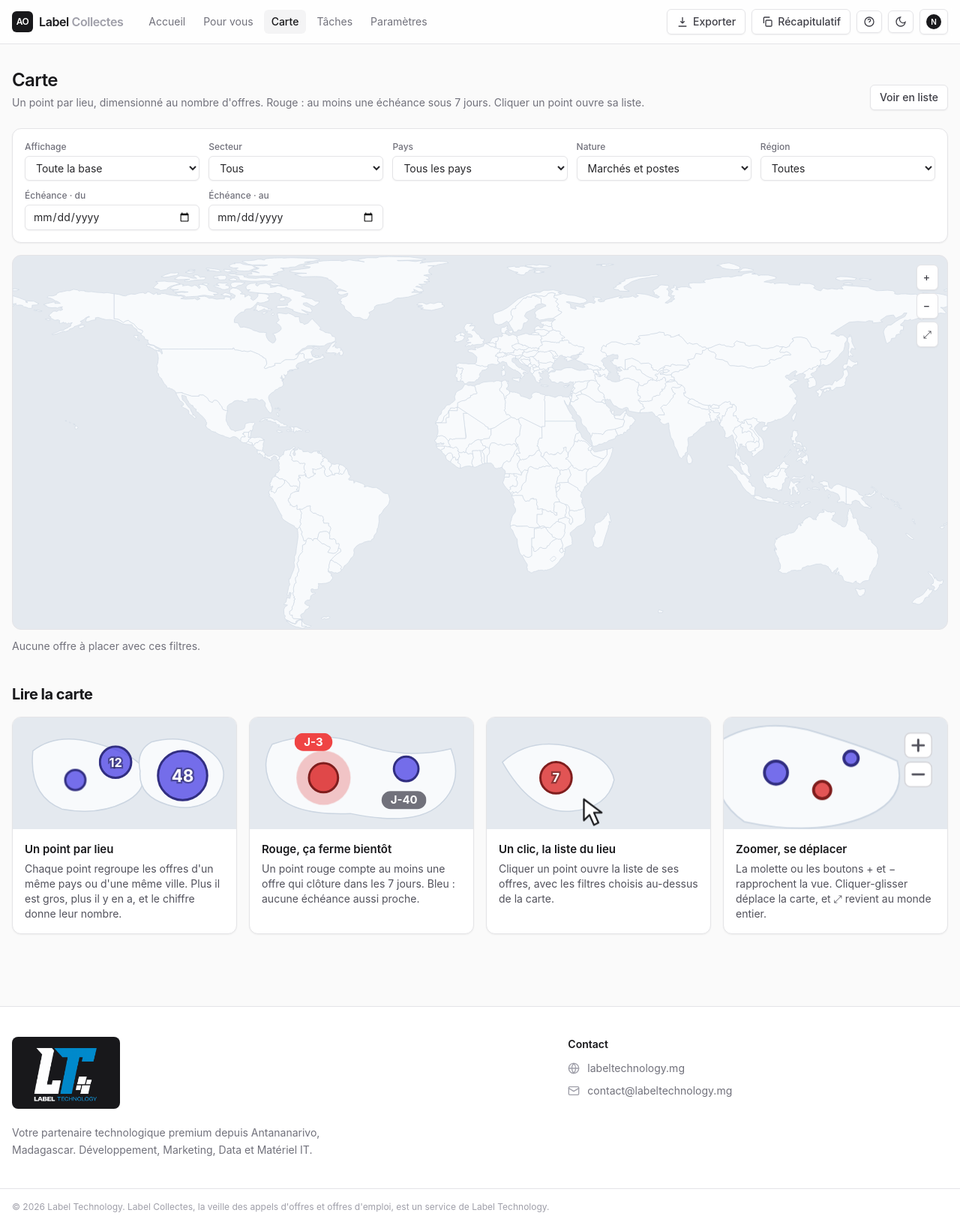
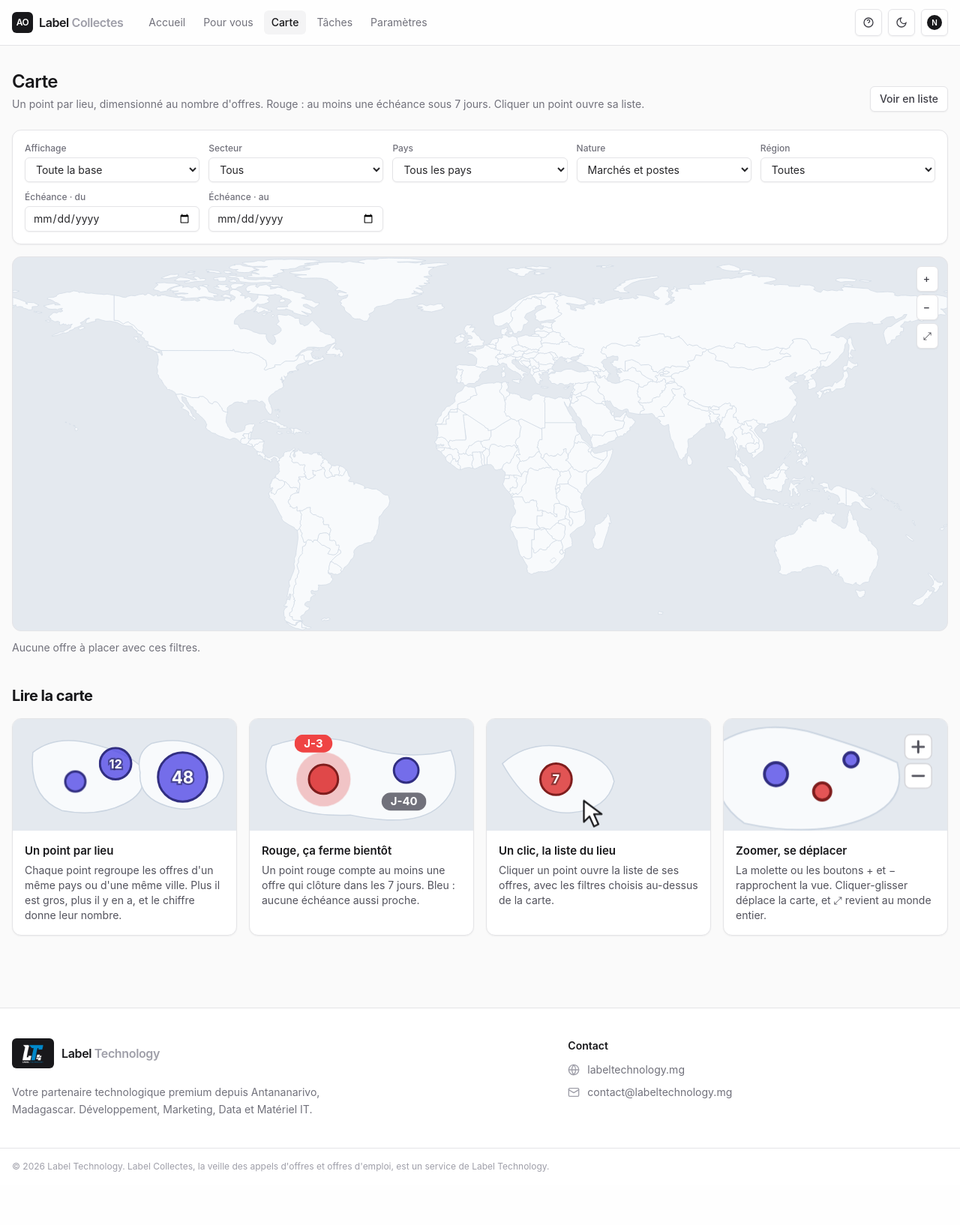
Before and after one commit to bry4ng4rrix/appels-offre, a Django app: page /carte/ in a window 1280 px wide. Shown: the whole page at 75% size. After the commit the page ends 1563 px from the top, so only its background shows below. Run offline with Django 5.2, Linux system fonts and the light colour scheme; the visitor is signed in with stand-in values (Sample User, id 1); data comes from the database, SQL or seed files in the repository; data that the repository does not hold is empty; parts of the project's set-up code (start-up, migrations or seed data) failed here and were passed over.

Commit message:
pied et base template modifications de base

```diff
--- a/templates/_pied.html
+++ b/templates/_pied.html
@@ -4,9 +4,12 @@ Memes couleurs, bordures et logo que l'en-tete de base.html, clair comme sombre.
   <div class="mx-auto grid max-w-7xl gap-8 px-4 py-10 md:grid-cols-[minmax(0,1.4fr)_minmax(0,1fr)]">
     <div>
       <a href="https://labeltechnology.mg" target="_blank" rel="noopener"
-         class="inline-block rounded-lg bg-zinc-900 focus-visible:outline-2 focus-visible:outline-offset-4 focus-visible:outline-indigo-500 dark:bg-transparent">
+         class="inline-flex items-center gap-2.5 rounded-md font-semibold tracking-tight text-zinc-900 focus-visible:outline-2 focus-visible:outline-offset-4 focus-visible:outline-indigo-500 dark:text-zinc-100">
         {# Logo blanc et bleu sur fond transparent : plaque sombre pour rester lisible en theme clair. #}
-        <img src="{% static 'img/logo-label.png' %}" alt="Label Technology" width="144" height="96" class="h-24 w-auto">
+        <span class="rounded-md bg-zinc-900 p-1 dark:bg-zinc-800" aria-hidden="true">
+          <img src="{% static 'img/logo-label.png' %}" alt="" width="48" height="32" class="h-8 w-12">
+        </span>
+        <span class="text-base">Label <span class="text-zinc-400">Technology</span></span>
       </a>
       <p class="mt-4 max-w-md leading-relaxed">
         Votre partenaire technologique premium depuis Antananarivo, Madagascar. Développement, Marketing, Data et Matériel IT.
--- a/templates/base.html
+++ b/templates/base.html
@@ -69,45 +69,30 @@
             Tout lancer
           </button>
         {% endif %}
-        <details class="relative">
-          <summary class="btn cursor-pointer list-none" data-aide-page="web-liste" data-aide-ordre="7"
-                   data-aide-titre="Exporter" data-aide="Télécharge les offres affichées, avec vos filtres, en CSV (s'ouvre dans Excel) ou en JSON.">
-            <svg class="size-4" viewBox="0 0 24 24" fill="none" stroke="currentColor" stroke-width="2" aria-hidden="true"><path d="M12 3v12m0 0-4-4m4 4 4-4M4 21h16"/></svg>
-            <span class="max-sm:sr-only">Exporter</span>
-          </summary>
-          <div class="absolute right-0 z-40 mt-1 w-40 overflow-hidden rounded-md border border-zinc-200 bg-white py-1 text-sm shadow-lg dark:border-zinc-800 dark:bg-zinc-900">
-            <a class="block px-3 py-1.5 hover:bg-zinc-50 dark:hover:bg-zinc-800" href="{% url 'web-exporter' %}?format=csv&amp;{{ request.GET.urlencode }}">CSV (Excel)</a>
-            <a class="block px-3 py-1.5 hover:bg-zinc-50 dark:hover:bg-zinc-800" href="{% url 'web-exporter' %}?format=json&amp;{{ request.GET.urlencode }}">JSON</a>
-          </div>
-        </details>
-        <button class="btn" type="button" data-recap="{% url 'web-recapitulatif' %}?{{ request.GET.urlencode }}" title="Copier le récapitulatif de la sélection"
-                data-aide-page="web-liste" data-aide-ordre="8" data-aide-titre="Récapitulatif"
-                data-aide="Copie la liste des offres affichées, prête à coller dans un email ou un message.">
-          <svg class="size-4" viewBox="0 0 24 24" fill="none" stroke="currentColor" stroke-width="2" aria-hidden="true"><rect x="9" y="9" width="12" height="12" rx="2"/><path d="M5 15V5a2 2 0 0 1 2-2h10"/></svg>
-          <span class="max-sm:sr-only">Récapitulatif</span>
-        </button>
+        {% endif %}
+        {% if user.is_authenticated and not user.is_staff %}
+        <span class="btn h-9 cursor-default gap-1.5 px-3 tabular-nums hover:bg-white hover:text-zinc-700 active:scale-100 dark:hover:bg-zinc-900 dark:hover:text-zinc-300"
+              title="Offres que vous pouvez encore ouvrir aujourd'hui ; le compteur repart chaque matin">
+          <svg class="size-4 text-zinc-400" viewBox="0 0 24 24" fill="none" stroke="currentColor" stroke-width="2" stroke-linecap="round" stroke-linejoin="round" aria-hidden="true"><circle cx="12" cy="12" r="9"/><path d="M12 7v10M9.5 9.5h3.75a1.75 1.75 0 0 1 0 3.5h-2.5a1.75 1.75 0 0 0 0 3.5H14.5"/></svg>
+          <span id="credits">{{ credits_restants }}</span> {% if credits_restants == 1 %}crédit{% else %}crédits{% endif %}
+        </span>
         {% endif %}
         {% if user.is_authenticated %}
-        <button class="btn px-2" type="button" id="bouton-guide" hidden aria-label="Afficher le guide de cette page" title="Guide de cette page"
+        <button class="btn size-9 justify-center px-0" type="button" id="bouton-guide" hidden aria-label="Afficher le guide de cette page" title="Guide de cette page"
                 data-aide-page="web-pour-vous web-profil" data-aide-ordre="20" data-aide-titre="Revoir le guide"
                 data-aide="Ce bouton relance le guide de la page où vous êtes, quand vous voulez.">
           <svg class="size-4" viewBox="0 0 24 24" fill="none" stroke="currentColor" stroke-width="2" aria-hidden="true"><circle cx="12" cy="12" r="9"/><path d="M9.5 9a2.5 2.5 0 1 1 3.5 2.3c-.6.3-1 .9-1 1.6v.6M12 17h.01"/></svg>
         </button>
         {% endif %}
-        {% if user.is_authenticated and not user.is_staff %}
-        <span class="chip chip-neutre tabular-nums" title="Offres que vous pouvez encore ouvrir aujourd'hui ; le compteur repart chaque matin">
-          <span id="credits">{{ credits_restants }}</span> {% if credits_restants == 1 %}crédit{% else %}crédits{% endif %}
-        </span>
-        {% endif %}
-        <button class="btn px-2" type="button" id="bascule-theme" aria-label="Basculer le thème clair / sombre">
+        <button class="btn size-9 justify-center px-0" type="button" id="bascule-theme" aria-label="Basculer le thème clair / sombre">
           <svg class="size-4 dark:hidden" viewBox="0 0 24 24" fill="none" stroke="currentColor" stroke-width="2"><path d="M21 12.8A9 9 0 1 1 11.2 3a7 7 0 0 0 9.8 9.8z"/></svg>
           <svg class="hidden size-4 dark:block" viewBox="0 0 24 24" fill="none" stroke="currentColor" stroke-width="2"><circle cx="12" cy="12" r="4"/><path d="M12 2v2m0 16v2M4.9 4.9l1.4 1.4m11.4 11.4 1.4 1.4M2 12h2m16 0h2M4.9 19.1l1.4-1.4M17.7 6.3l1.4-1.4"/></svg>
         </button>
         {% if not user.is_authenticated %}
-        <a class="btn btn-primaire" href="{% url 'account_login' %}?next={{ request.path|urlencode }}">Se connecter</a>
+        <a class="btn btn-primaire h-9" href="{% url 'account_login' %}?next={{ request.path|urlencode }}">Se connecter</a>
         {% else %}
         <details class="relative">
-          <summary class="btn cursor-pointer list-none px-2" aria-label="Mon compte : {{ user.email }}" title="{{ user.email }}"
+          <summary class="btn size-9 cursor-pointer list-none justify-center px-0" aria-label="Mon compte : {{ user.email }}" title="{{ user.email }}"
                    data-aide-page="web-pour-vous" data-aide-ordre="9" data-aide-titre="Votre compte"
                    data-aide="Votre profil, l'historique de vos notifications, le mot de passe et la déconnexion.">
             <span class="grid size-5 place-items-center rounded-full bg-zinc-900 text-[10px] font-semibold uppercase text-white dark:bg-zinc-100 dark:text-zinc-900" aria-hidden="true">{{ user.email|first }}</span>
@@ -185,18 +170,10 @@
     var lien = e.target.closest("[data-copier]");
     if (lien) { copier(lien.dataset.copier, "Lien copié dans le presse-papier."); return; }
 
-    var recap = e.target.closest("[data-recap]");
-    if (recap) {
-      fetch(recap.dataset.recap).then(function (r) { return r.text(); })
-        .then(function (t) { copier(t, "Récapitulatif copié."); })
-        .catch(function () { toast("Récapitulatif indisponible.", "erreur"); });
-      return;
-    }
-
     var ouvrir = e.target.closest("[data-ouvrir]");
     if (ouvrir) { document.getElementById(ouvrir.dataset.ouvrir).showModal(); return; }
 
-    // Ferme le menu Exporter quand on clique ailleurs.
+    // Ferme le menu du compte quand on clique ailleurs.
     document.querySelectorAll("details[open]").forEach(function (d) {
       if (!d.contains(e.target)) d.removeAttribute("open");
     });
```
